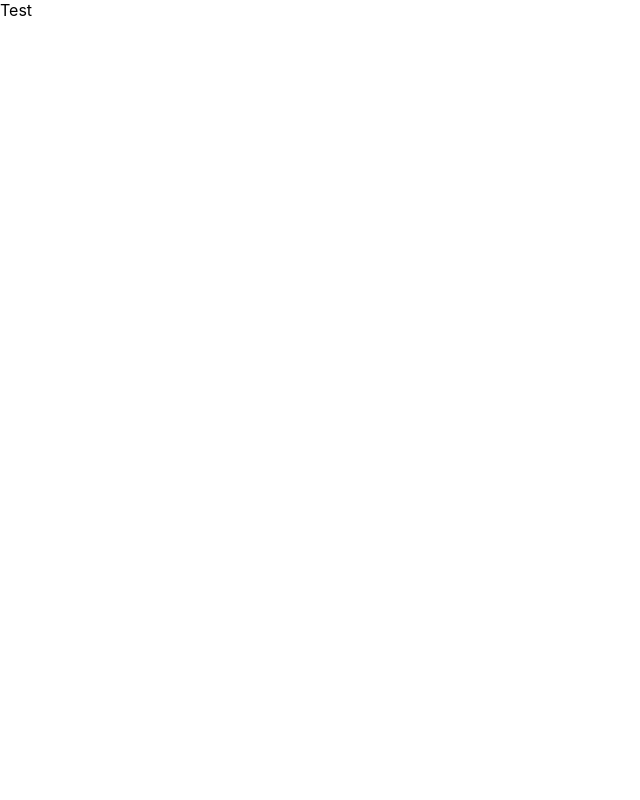
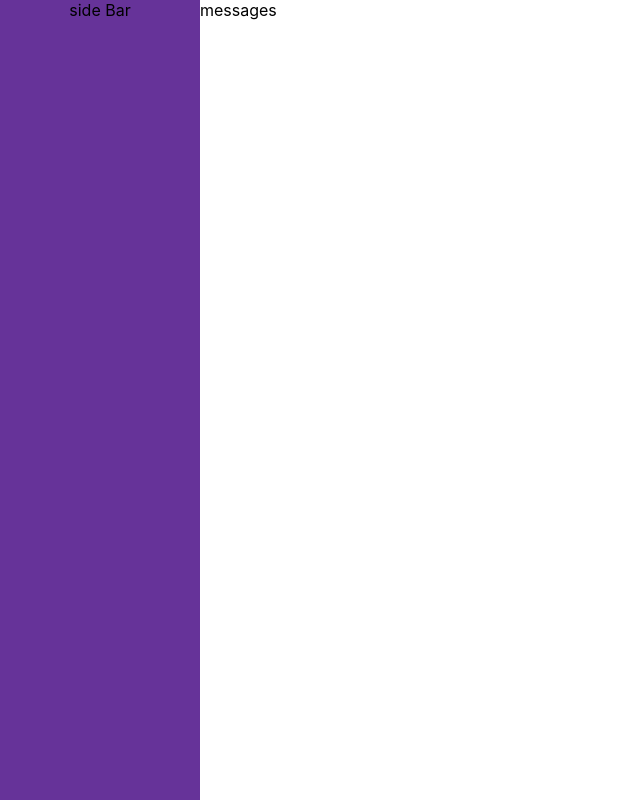
Before and after one commit to YasirHasn9/real-time-chat, a React (Create React App) app: page / in a window 1280 px wide. Shown: the whole page, without its empty margins (0-640 px from the left). Built offline with nearby package versions, Linux system fonts and the light colour scheme.

Commit message:
create Sidebar component

```diff
--- a/src/components/Layout.styled.ts
+++ b/src/components/Layout.styled.ts
@@ -6,4 +6,10 @@ export const Container = styled.div`
     flex-wrap:wrap;
     width:100vw;
     height:100vh;
-`
+`;
+
+export const SideBar = styled.div`
+    height:100%;
+    width: 200px;
+    background:rebeccapurple;
+`;
--- a/src/components/Layout.tsx
+++ b/src/components/Layout.tsx
@@ -1,10 +1,14 @@
-import {Container} from "./Layout.styled"
+// components
+import {SidebarContainer}  from "./Sidebar"
+// styled
+import {Container, SideBar} from "./Layout.styled"
 
 
 export function Layout (){
     return (
         <Container>
-            Test
+            <SidebarContainer />
+            <div>messages</div>
         </Container>
     )
 }
--- /dev/null
+++ b/src/components/Sidebar.tsx
@@ -0,0 +1,10 @@
+
+import {SideBar}  from "./Layout.styled"
+
+export function SidebarContainer(){
+    return (
+        <SideBar>
+            side Bar
+        </SideBar>
+    )
+}
```
